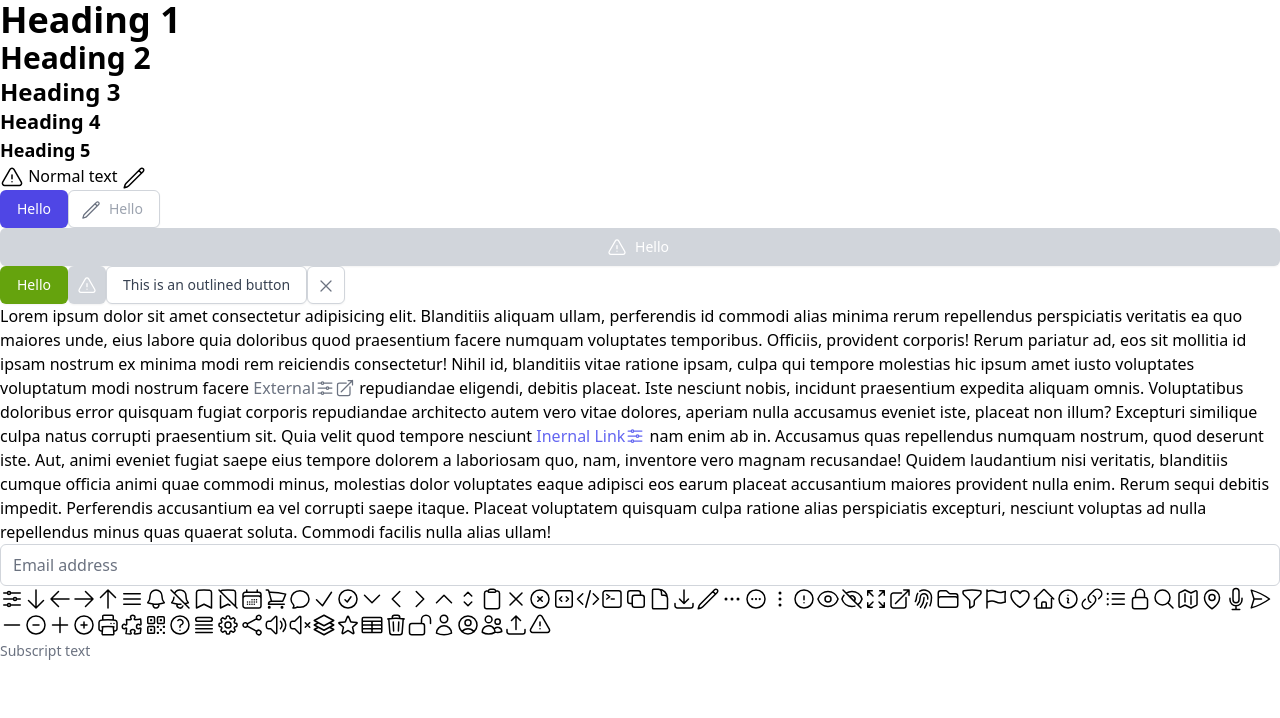
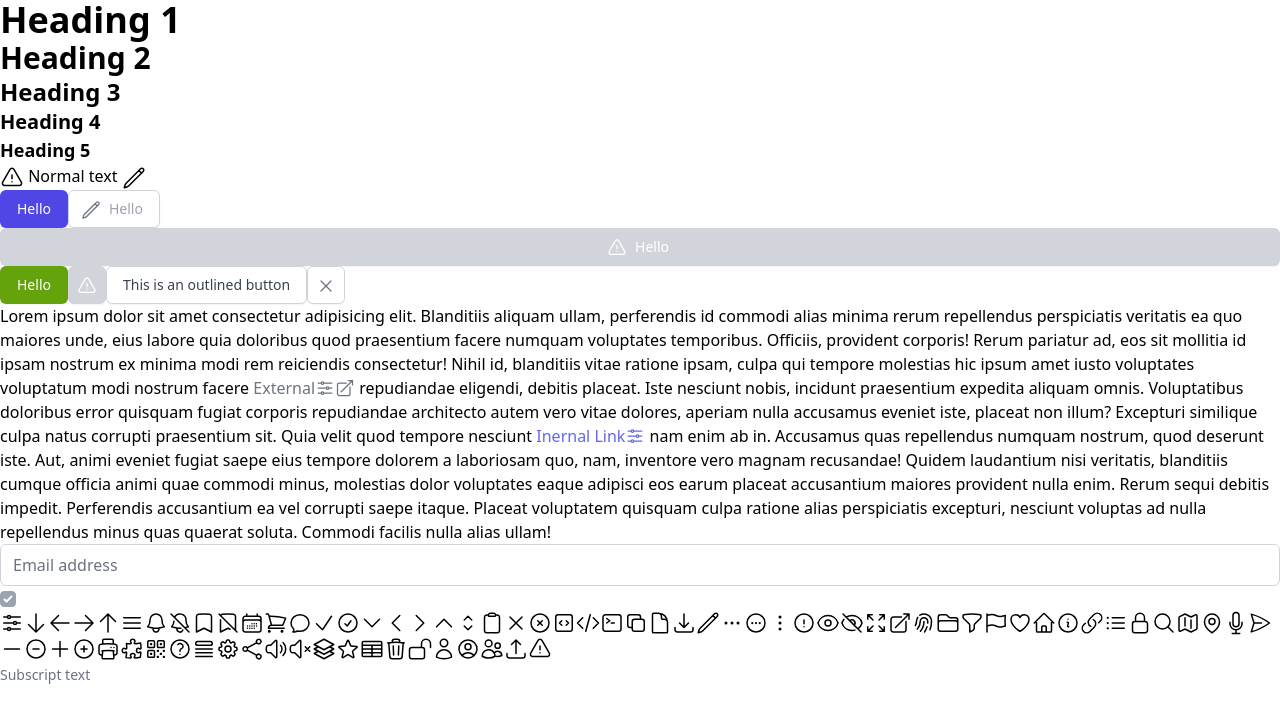
Before and after one commit to matthiebl/mtwui, a React (Vite) app: page / in a window 1280 px wide. Shown: the top 718 px of the page. Built offline with nearby package versions, Linux system fonts and the light colour scheme.

Commit message:
Add style to checkbox with forms plugin

```diff
--- a/package.json
+++ b/package.json
@@ -25,6 +25,7 @@
         "preview": "vite preview"
     },
     "dependencies": {
+        "@tailwindcss/forms": "^0.5.3",
         "react": "^18.2.0",
         "react-dom": "^18.2.0",
         "react-router-dom": "^6.8.1"
--- a/src/App.tsx
+++ b/src/App.tsx
@@ -1,10 +1,11 @@
 import React from 'react'
 import { BrowserRouter, Route, Routes } from 'react-router-dom'
-import { Box, Button, Icon, Input, Link } from './components'
+import { Box, Button, Checkbox, Icon, Input, Link } from './components'
 import { IconType } from './internal/icons'
 
 const App = () => {
     const [v1, setV1] = React.useState('')
+    const [checked, setChecked] = React.useState(false)
 
     return (
         <BrowserRouter>
@@ -56,6 +57,7 @@ const App = () => {
                                 ratione alias perspiciatis excepturi, nesciunt voluptas ad nulla repellendus minus quas quaerat soluta. Commodi facilis nulla alias ullam!
                             </Box>
                             <Input type='number' value={v1} placeholder='Email address' onChange={detail => setV1(detail.value)} />
+                            <Checkbox checked={!checked} disabled onChange={detail => setChecked(detail.checked)} />
                             <IconShowcase />
                             <Box margin={{ b: 'xs' }}></Box>
                             <Box variant='sub'>Subscript text</Box>
--- a/src/components/Checkbox.tsx
+++ b/src/components/Checkbox.tsx
@@ -28,5 +28,15 @@ export const Checkbox: React.FC<CheckboxProps> = ({ label, checked = false, disa
         }
     }
 
-    return <input id={id} type='checkbox' checked={checked} disabled={disabled} required={required} onChange={_onChange} className='' />
+    return (
+        <input
+            id={id}
+            type='checkbox'
+            checked={checked}
+            disabled={disabled}
+            required={required}
+            onChange={_onChange}
+            className='h-4 w-4 rounded border-gray-300 text-indigo-600 focus:ring-indigo-500 disabled:border-gray-400 disabled:bg-gray-400 disabled:text-gray-400'
+        />
+    )
 }
--- a/tailwind.config.cjs
+++ b/tailwind.config.cjs
@@ -1,8 +1,8 @@
 /** @type {import('tailwindcss').Config} */
 module.exports = {
-  content: ["./index.html", "./src/**/*.{js,ts,jsx,tsx}"],
-  theme: {
-    extend: {},
-  },
-  plugins: [],
+    content: ['./index.html', './src/**/*.{js,ts,jsx,tsx}'],
+    theme: {
+        extend: {},
+    },
+    plugins: [require('@tailwindcss/forms')],
 }
```
Also changed, not shown: 1 other file (tests, documents, lock files or other folders).
